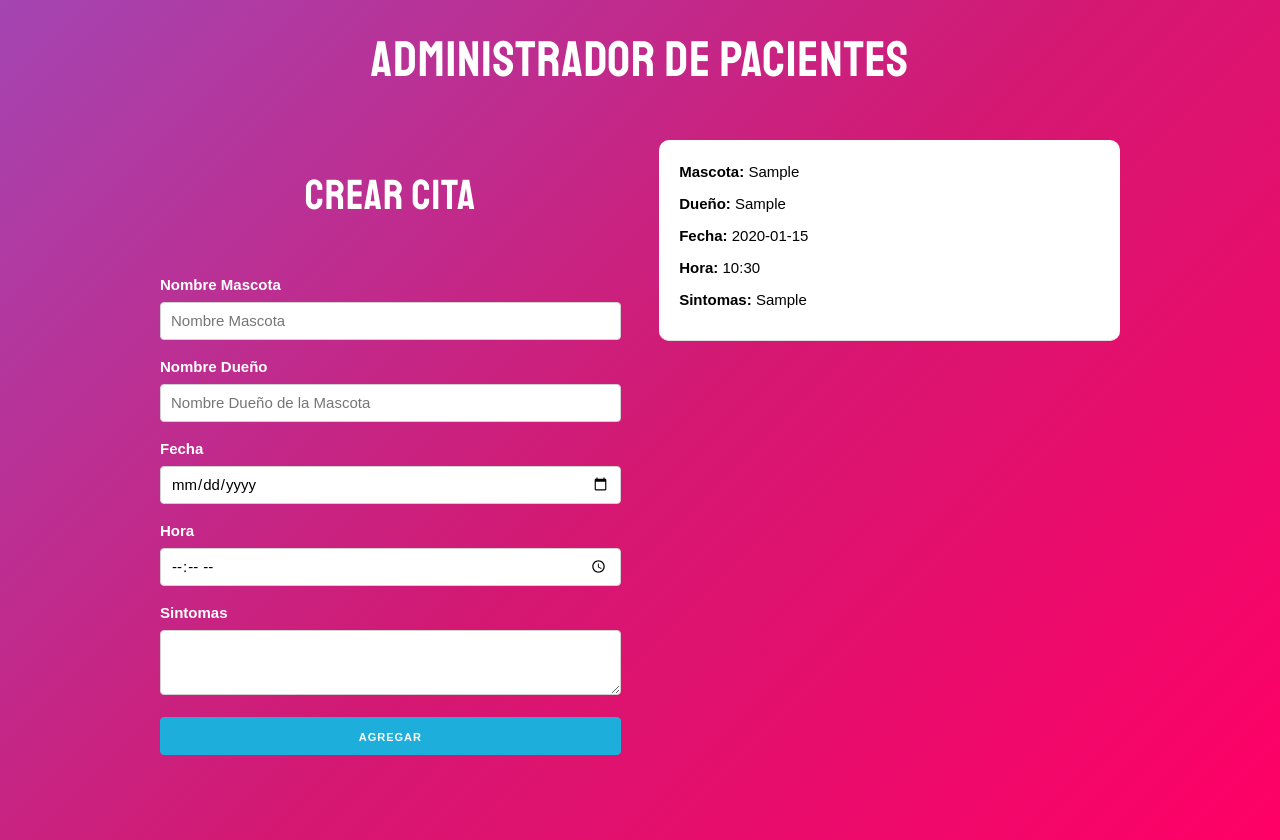
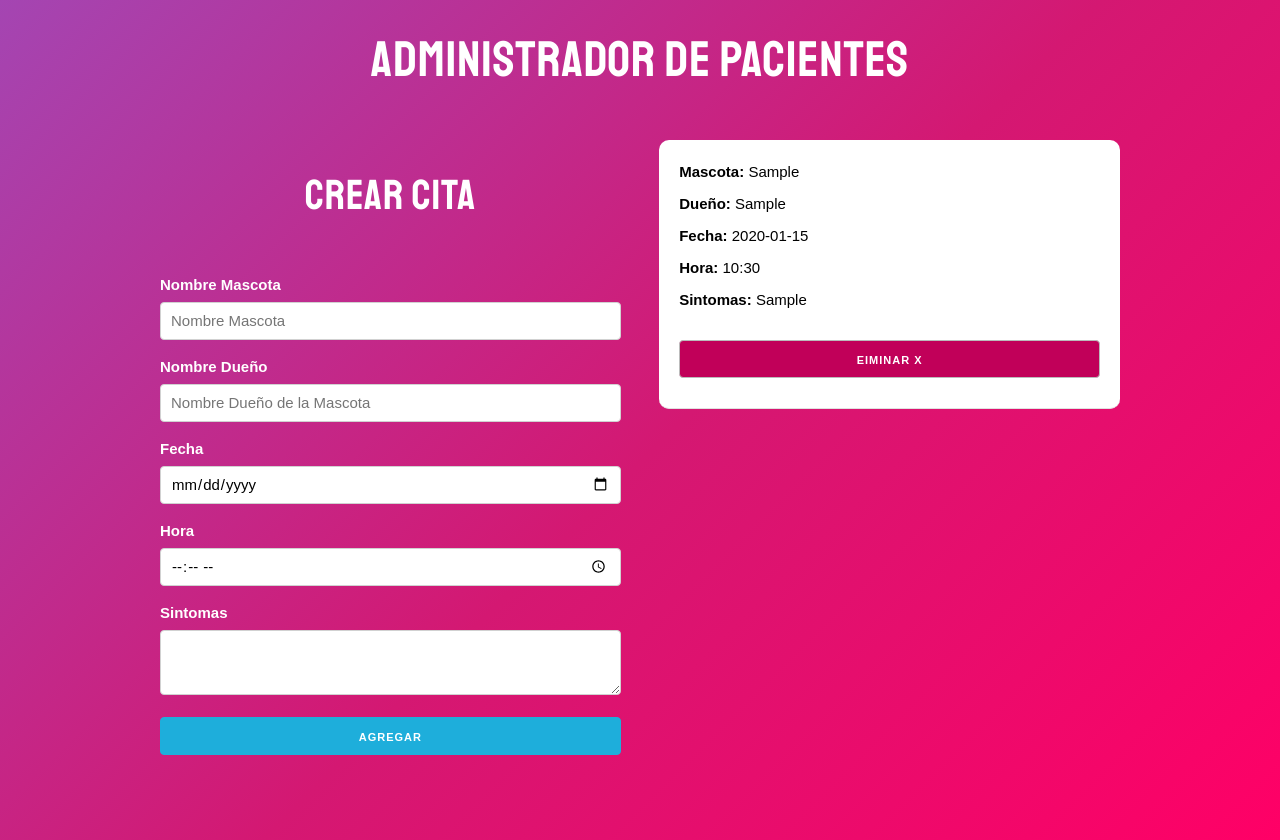
Before and after one commit to crisroddev/react-hooks-redux, a React (Create React App) app in the folder citas-hooks/: page / in a window 1280 px wide. Both pictures are taken after typing "Sample", "Sample", "2020-01-15", "10:30", "Sample" into the empty fields and a click on the button "AGREGAR". Built offline with nearby package versions, Linux system fonts and the light colour scheme.

Commit message:
Eliminar cita en comp Cita.js

```diff
--- a/citas-hooks/src/components/Cita.js
+++ b/citas-hooks/src/components/Cita.js
@@ -1,6 +1,6 @@
 import React from 'react'
 
-const Cita = ({cita}) => {
+const Cita = ({cita, index}) => {
     return (
         <div className="cita">
             <p>Mascota: <span>{cita.mascota}</span></p>
@@ -8,6 +8,12 @@ const Cita = ({cita}) => {
             <p>Fecha: <span>{cita.fecha}</span></p>
             <p>Hora: <span>{cita.hora}</span></p>
             <p>Sintomas: <span>{cita.sintomas}</span></p>
+            <button
+                type="button"
+                className="button eliminar u-full-width"
+                onClick={() => eliminarCita(index)}>
+                Eiminar X
+            </button>
         </div>
      );
 }
```
